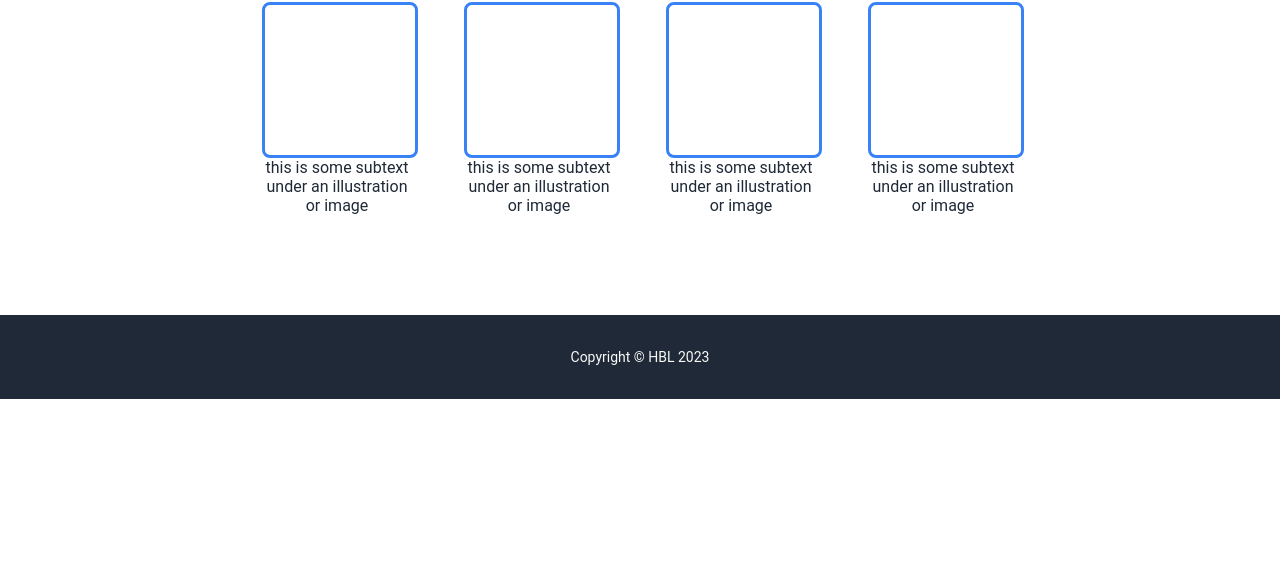
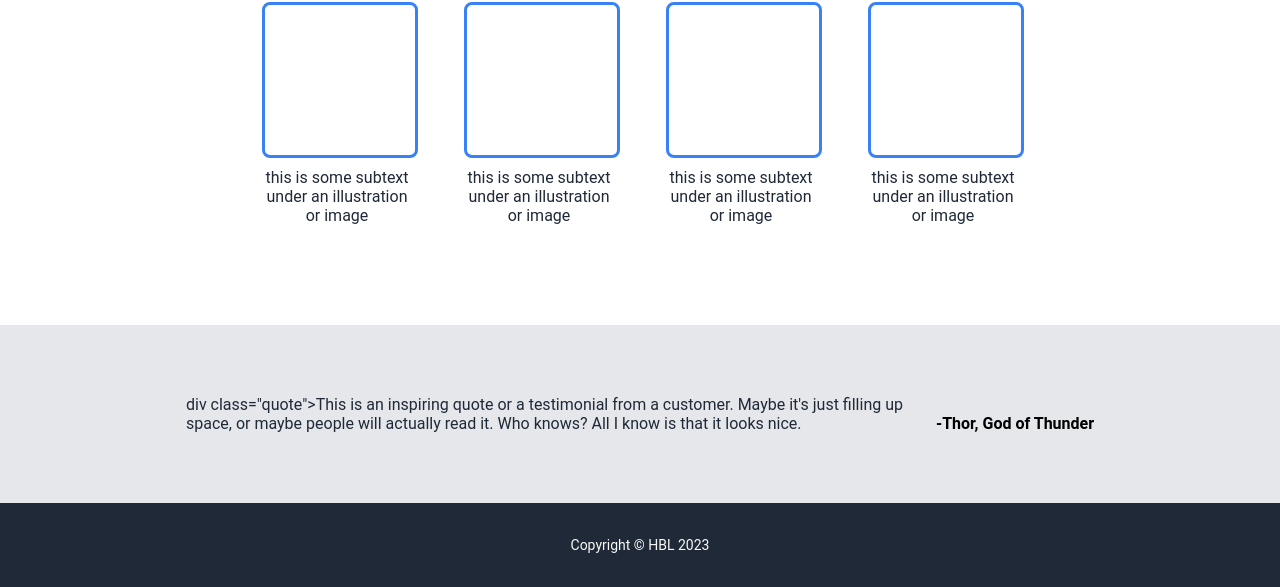
Before and after one commit to L-Benvenuti/Project-Landing-Page, a plain HTML site: page index.html in a window 1280 px wide. Shown: the part 473-1060 px from the top of the page. Before the commit the page ends 872 px from the top, so only its background shows below. Drawn offline with Linux system fonts and the light colour scheme.

Commit message:
edit index.html style.css for section two

```diff
--- a/index.html
+++ b/index.html
@@ -51,7 +51,10 @@
                 </div>
             </div>
             <div class="section-two">
-
+                <div class="container-two">
+                    div class="quote">This is an inspiring quote or a testimonial from a customer. Maybe it's just filling up space, or maybe people will actually read it. Who knows? All I know is that it looks nice.</div>
+                    <div class="author">-Thor, God of Thunder</div>
+                </div>
             </div>
             <div class="section-three">
 
--- a/style.css
+++ b/style.css
@@ -108,8 +108,35 @@ button {
 }
 
 .subtext {
+    margin-top: 10px;
     color: #1F2937;
     text-align: center;
+}
+
+.section-two {
+    padding: 70px 0px;
+    background: #e5e7eb;
+    display: flex;
+    align-items: center;
+    justify-content: center;
+}
+
+.container-two {
+    display: flex;
+    flex-direction: column;
+    color: #1F2937;
+    width: 750px;
+}
+
+.quote {
+    font-size: 36px;
+    font-style: italic;
+}
+
+.author {
+    font-weight: bold;
+    margin-top: 10px;
+    align-self: flex-end;
 }
 
 .footer {
```
